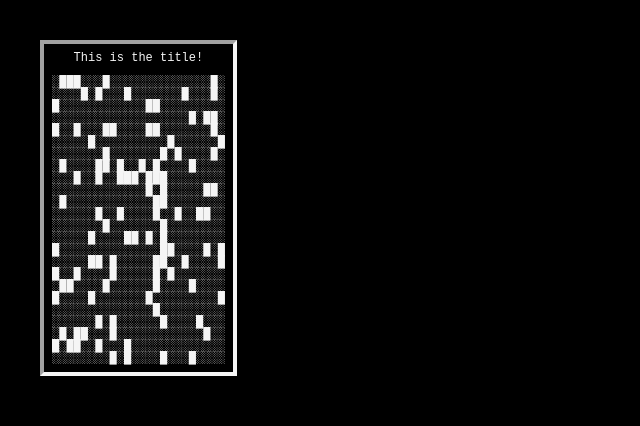
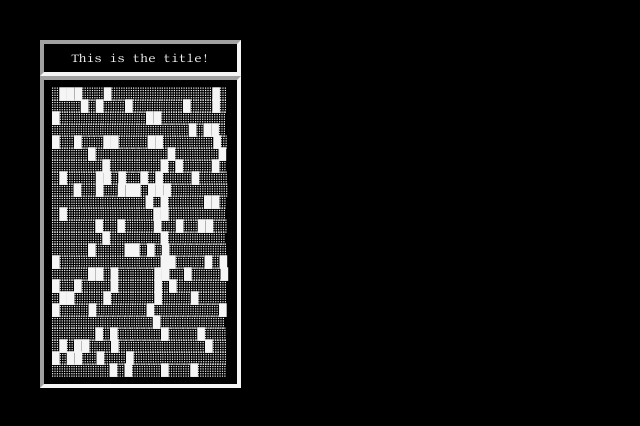
Before and after one commit to zzox/outpost-js, a website built with Vite: page index.html in a window 1280 px wide. Shown: the whole page, without its empty margins (0-640 px from the left). Built offline with nearby package versions, Linux system fonts and the light colour scheme; files whose address does not match are found by name.

Commit message:
clamp box position

```diff
--- a/src/main.css
+++ b/src/main.css
@@ -1,6 +1,6 @@
 @font-face {
   font-family: "linux libertine";
-  src: url(./assets/linuxlibertinemono.ttf) format("truetype");
+  src: url(../assets/linuxlibertinemono.ttf) format("truetype");
 }
 
 body {
@@ -26,6 +26,9 @@
 
 .box {
   position: fixed;
+}
+
+.box > * {
   border: .5vh inset whitesmoke;
   /* border-color: whitesmoke; */
   padding: 1vh;
@@ -34,15 +37,9 @@
 
 .box-title {
 	cursor: move;
-	height: 3vh;
-  /* border-width: 1.5vh;
-  border-bottom: .75vh; */
+  /* border-width: 1.5vh; */
   border-color: whitesmoke;
   text-align: center;
 }
 
-.box-content {
-  border-width: 1.5vh;
-  border-bottom: .75vh;
-  border-color: whitesmoke;
-}
+.box-content {}
--- a/src/ui.ts
+++ b/src/ui.ts
@@ -6,6 +6,8 @@
 
 // // @ts-ignore
 const $make = (type:string): HTMLElement => document.createElement(type)
+
+const clamp = (value:number, min:number, max:number):number => Math.max(Math.min(value, max), min)
 
 type GridItem = {
   r:string
@@ -88,7 +90,10 @@
   }
 
   setPosition = (x:number, y:number) => {
-    this.element.style.top = `${y}px`
-    this.element.style.left = `${x}px`
+    const xx = clamp(x, 0, window.innerWidth - this.element.getBoundingClientRect().width)
+    const yy = clamp(y, 0, window.innerHeight - this.element.getBoundingClientRect().height)
+
+    this.element.style.left = `${xx}px`
+    this.element.style.top = `${yy}px`
   }
 }
```
